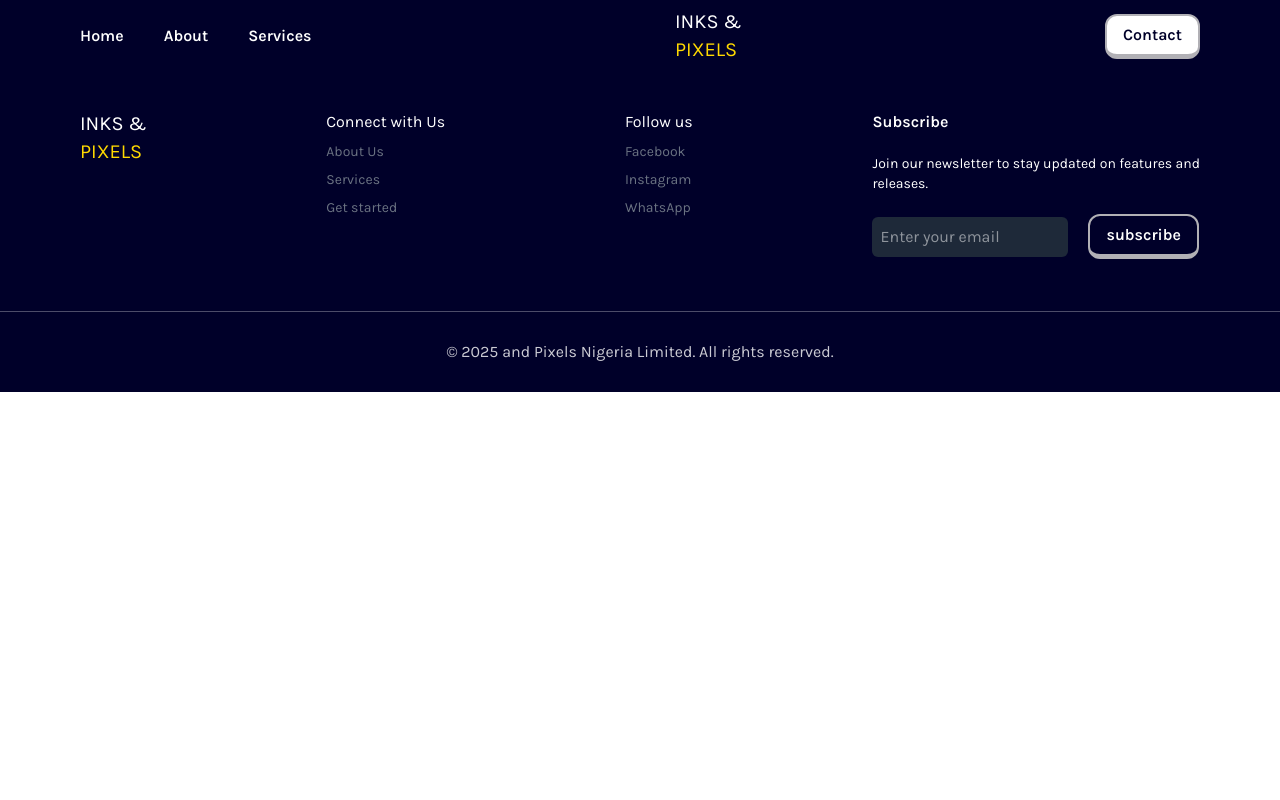
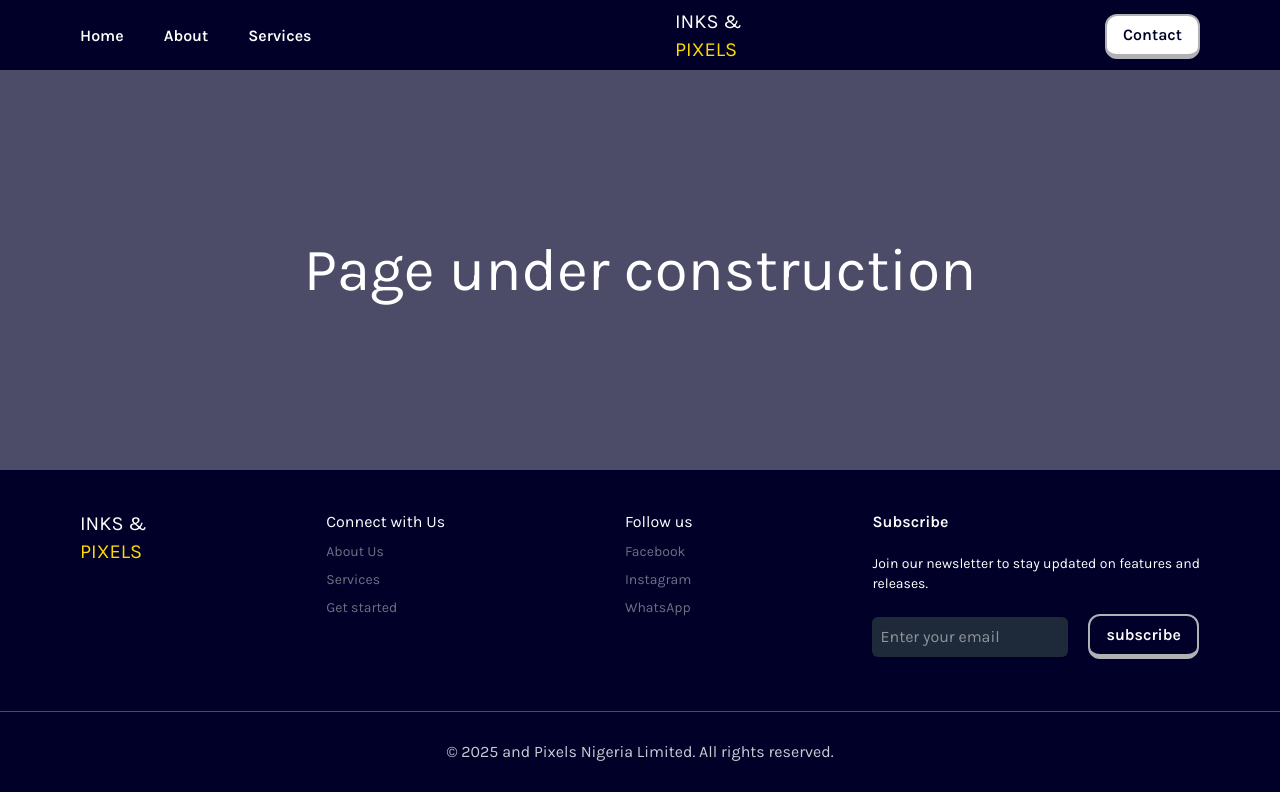
Before and after one commit to Tez-cyber/inks_pixels, a React (Vite) app: page /service in a window 1280 px wide. Built offline with nearby package versions, Linux system fonts and the light colour scheme.

Commit message:
Added /services route to App

```diff
--- a/src/App.jsx
+++ b/src/App.jsx
@@ -10,6 +10,7 @@ import ThankYouPage from './pages/ThankYouPage';
 const LandingPage = React.memo(React.lazy(() => import("./pages/LandingPage")));
 const AboutPage = React.memo(React.lazy(() => import("./pages/AboutPage")));
 const GetStartedPage = React.memo(React.lazy(() => import("./pages/GetStartedPage")));
+const ServicesPage = React.memo(React.lazy(() => import("./pages/ServicesPage")));
 
 // Optimized ScrollToTop component using useLayoutEffect and route change detection
 const ScrollToTop = () => {
@@ -70,6 +71,7 @@ function App() {
           <Route path="/about" element={<AboutPage />} />
           <Route path="/getstarted" element={<GetStartedPage />} />
           <Route path="/thankyou" element={<ThankYouPage />} />
+          <Route path="/service" element={<ServicesPage />} />
         </Routes>
       </Suspense>
       <Footer />
--- a/src/pages/ServicesPage.jsx
+++ b/src/pages/ServicesPage.jsx
@@ -7,11 +7,11 @@ const ServicesPage = () => {
   return (
     <div>
       {
-        !inProgress ? (
+        inProgress ? (
           <>
           </>
         ) : (
-          <div className="h-[50vh] bg-lightBlue text-6xl px-5 flex items-center justify-center text-white">
+          <div className="h-[50vh] bg-lightBlue px-5 flex items-center justify-center text-white text-3xl md:text-6xl">
             Page under construction
           </div>
         )
```
